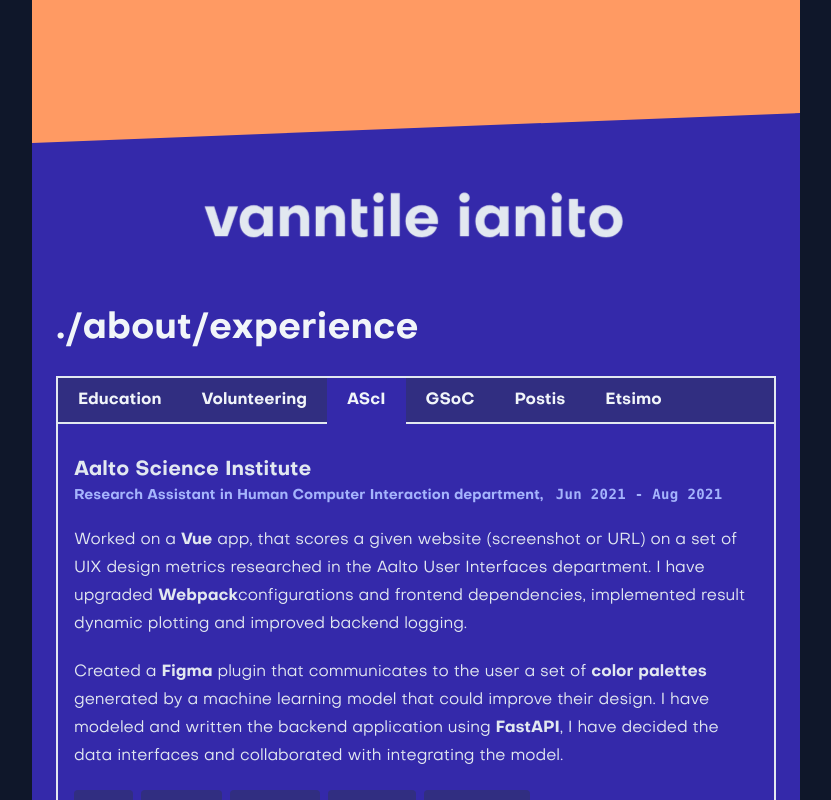
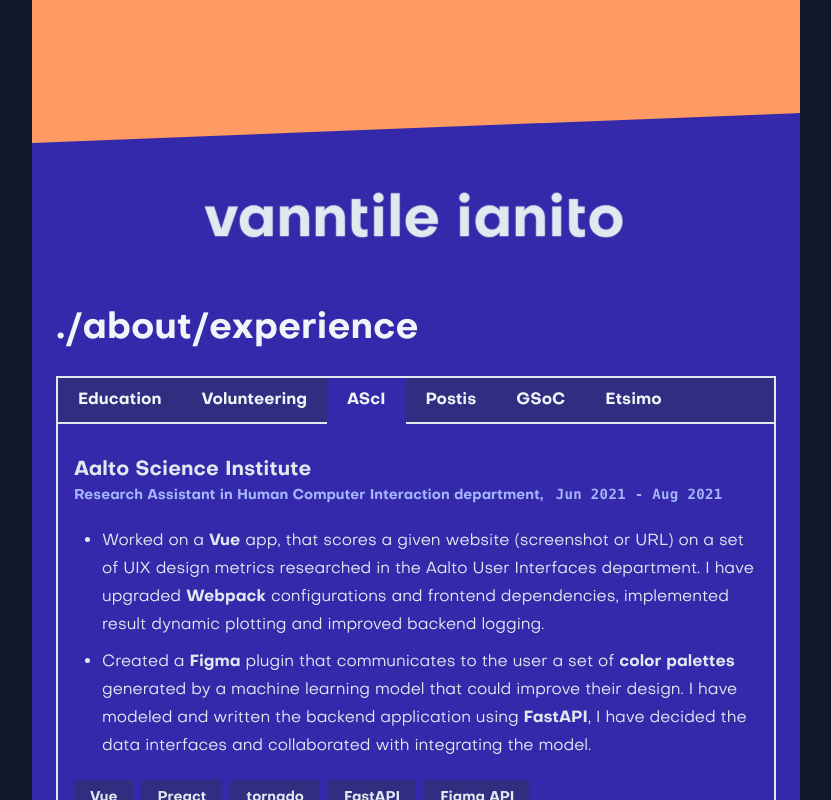
Before and after one commit to vanntile/vanntile.com, a Next.js app: page / in a window 1280 px wide. Both pictures are taken after a click on the tab "AScI". Shown: the part 1563-2363 px from the top of the page, without its empty margins (224-1055 px from the left). Built offline with nearby package versions, Linux system fonts and the light colour scheme; what tailwindcss-visuallyhidden would draw is missing.

Commit message:
assets(literals): :bento: update content & ordering in experience

```diff
--- a/components/ExperienceTabs.tsx
+++ b/components/ExperienceTabs.tsx
@@ -94,23 +94,59 @@ const ExperienceTabs = (): JSX.Element => {
             Research Assistant in Human Computer Interaction department,{' '}
             <span className="ml-2 font-mono tracking-wide">Jun 2021 - Aug 2021</span>
           </p>
-          <p>
-            Worked on a <strong>Vue</strong> app, that scores a given website (screenshot or URL) on a set of UIX design
-            metrics researched in the Aalto User Interfaces department. I have upgraded <strong>Webpack</strong>
-            configurations and frontend dependencies, implemented result dynamic plotting and improved backend logging.
-          </p>
-          <p>
-            Created a <strong>Figma</strong> plugin that communicates to the user a set of{' '}
-            <strong>color palettes</strong> generated by a machine learning model that could improve their design. I
-            have modeled and written the backend application using <strong>FastAPI</strong>, I have decided the data
-            interfaces and collaborated with integrating the model.
-          </p>
+          <ul>
+            <li>
+              Worked on a <strong>Vue</strong> app, that scores a given website (screenshot or URL) on a set of UIX
+              design metrics researched in the Aalto User Interfaces department. I have upgraded{' '}
+              <strong>Webpack</strong> configurations and frontend dependencies, implemented result dynamic plotting and
+              improved backend logging.
+            </li>
+            <li>
+              Created a <strong>Figma</strong> plugin that communicates to the user a set of{' '}
+              <strong>color palettes</strong> generated by a machine learning model that could improve their design. I
+              have modeled and written the backend application using <strong>FastAPI</strong>, I have decided the data
+              interfaces and collaborated with integrating the model.
+            </li>
+          </ul>
           <Tags tags={['Vue', 'Preact', 'tornado', 'FastAPI', 'Figma API']} additionalClasses="bg-indigo-900" />
         </>
       ),
     },
     {
       idx: 3,
+      name: 'Postis',
+      children: (
+        <>
+          <h3 className="my-0">Postis, Bucharest, Romania</h3>
+          <p className={styles.pExp}>
+            Junior Software Engineer, <span className="ml-2 font-mono tracking-wide">Sep 2020 - May 2021</span>
+          </p>
+          <ul>
+            <li>
+              Analyzing customer post-delivery text reviews in order to discover trends and associate them with business
+              issues.
+            </li>
+            <li>
+              Implemented <strong>internationalization</strong> and managed the frontend of a SaaS web platform.
+            </li>
+          </ul>
+          <Tags tags={['AngularJS', 'Svelte', 'NLP', 'Python']} additionalClasses="bg-indigo-900" />
+          <p className={styles.pExp}>
+            Frontend Developer Intern, <span className="ml-2 font-mono tracking-wide">Jul 2018 - Sep 2018</span>
+          </p>
+          <p>
+            Managed a delivery tracking web application of over <strong>50 000 orders</strong>, using Git versioning,
+            AngularJS, Bootstrap, Grunt and proprietary REST APIs. Fixed interface bugs,{' '}
+            <strong>shortened the load time </strong> by removing 7 unused dependencies and added 5 new client
+            functionalities while pushing over 75 commits. <strong>Reduced main app size by 20%</strong> and an order
+            tracking page by 90% by using ES6 instead of jQuery.
+          </p>
+          <Tags tags={['AngularJS', 'Bootstrap', 'REST APIs', 'ES6']} additionalClasses="bg-indigo-900" />
+        </>
+      ),
+    },
+    {
+      idx: 4,
       name: 'GSoC',
       children: (
         <>
@@ -142,39 +178,6 @@ const ExperienceTabs = (): JSX.Element => {
             tags={['JavaScript', 'polyfills', 'SVG', 'GTK+', 'standardisation']}
             additionalClasses="bg-indigo-900"
           />
-        </>
-      ),
-    },
-    {
-      idx: 4,
-      name: 'Postis',
-      children: (
-        <>
-          <h3 className="my-0">Postis, Bucharest, Romania</h3>
-          <p className={styles.pExp}>
-            Junior Software Engineer, <span className="ml-2 font-mono tracking-wide">Sep 2020 - Present</span>
-          </p>
-          <ul>
-            <li>
-              Analyzing customer post-delivery text reviews in order to discover trends and associate them with business
-              issues.
-            </li>
-            <li>
-              Implemented <strong>internationalization</strong> and managed the frontend of a SaaS web platform.
-            </li>
-          </ul>
-          <Tags tags={['AngularJS', 'Svelte', 'NLP', 'Python']} additionalClasses="bg-indigo-900" />
-          <p className={styles.pExp}>
-            Frontend Developer Intern, <span className="ml-2 font-mono tracking-wide">Jul 2018 - Sep 2018</span>
-          </p>
-          <p>
-            Managed a delivery tracking web application of over <strong>50 000 orders</strong>, using Git versioning,
-            AngularJS, Bootstrap, Grunt and proprietary REST APIs. Fixed interface bugs,{' '}
-            <strong>shortened the load time </strong> by removing 7 unused dependencies and added 5 new client
-            functionalities while pushing over 75 commits. <strong>Reduced main app size by 20%</strong> and an order
-            tracking page by 90% by using ES6 instead of jQuery.
-          </p>
-          <Tags tags={['AngularJS', 'Bootstrap', 'REST APIs', 'ES6']} additionalClasses="bg-indigo-900" />
         </>
       ),
     },
```
